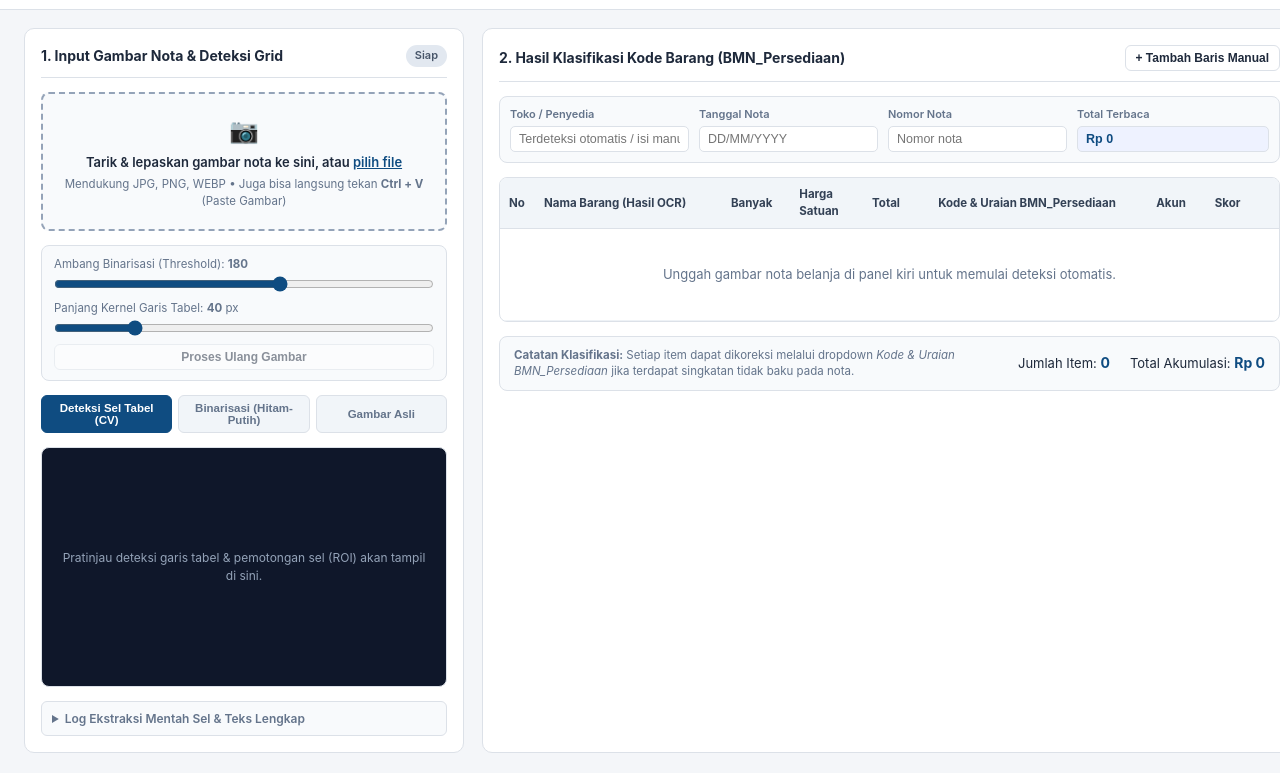
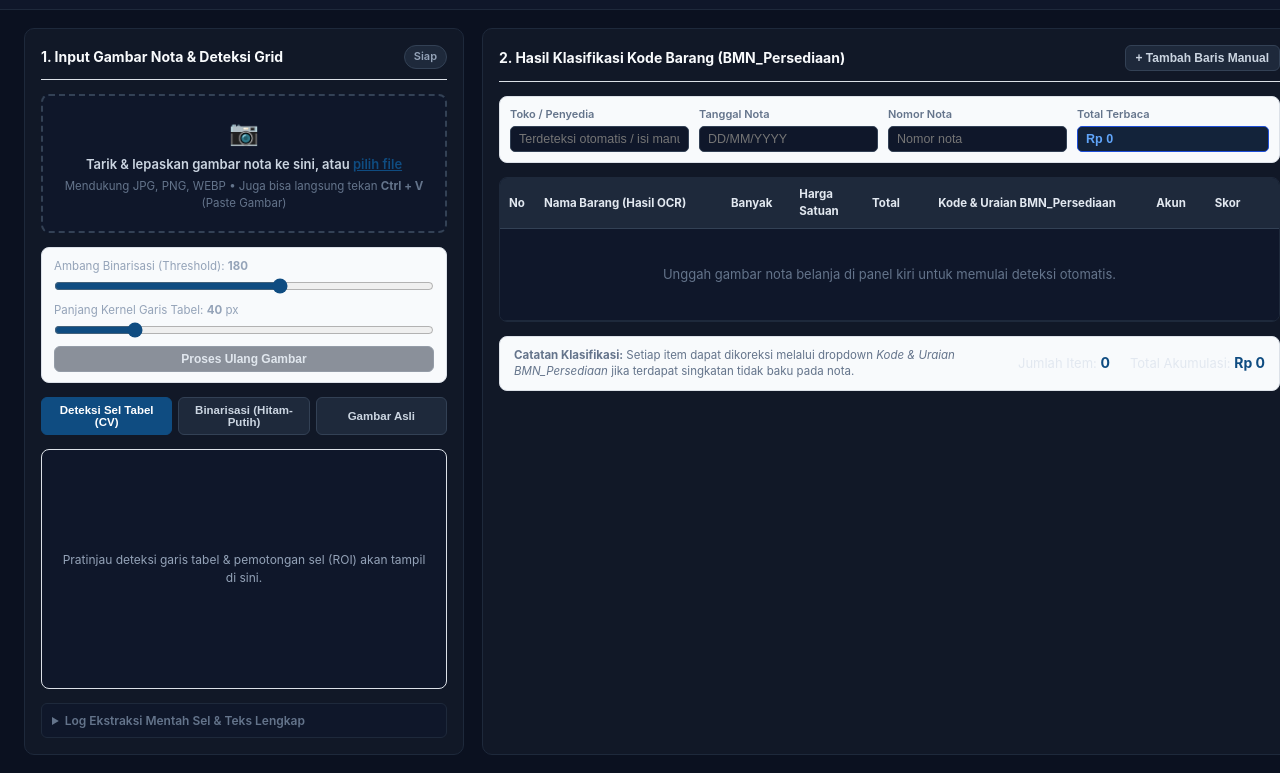
Before and after one commit to sxdlvte/persediaan, a browser extension: page index.html in a window 1280 px wide. Shown: the part 86-859 px from the top of the page. Drawn offline with Linux system fonts and the light colour scheme.

Commit message:
Gelapkan tampilan UI ke dark slate

```diff
--- a/styles.css
+++ b/styles.css
@@ -335,3 +335,137 @@ td input:focus, td select:focus {
   border-radius: 6px;
 }
 .modal-table-wrap { overflow-y: auto; flex: 1; }
+/* =========================================================
+   DARK SLATE THEME (MENJAGA LAYOUT & PROPORSI ASLI)
+   ========================================================= */
+body {
+  background-color: #0b1120 !important;
+  color: #e2e8f0 !important;
+}
+
+/* Header Atas */
+header, .app-header, .navbar {
+  background-color: #0f172a !important;
+  border-bottom: 1px solid #1e293b !important;
+}
+
+header h1, .app-header h1, .brand-title, h1, h2, h3 {
+  color: #f8fafc !important;
+}
+
+header p, .subtitle, .muted, small, label {
+  color: #94a3b8 !important;
+}
+
+/* Dua Panel Utama (Kiri & Kanan) */
+.card, .panel, .left-panel, .right-panel, section, .box {
+  background-color: #111827 !important;
+  border-color: #1e293b !important;
+  color: #e2e8f0 !important;
+}
+
+/* Kotak Drop Zone & Sub-kotak Parameter */
+#dropZone, .drop-zone {
+  background-color: #0f172a !important;
+  border-color: #334155 !important;
+  color: #cbd5e1 !important;
+}
+
+#dropZone:hover, #dropZone.dragover {
+  background-color: #162238 !important;
+  border-color: #38bdf8 !important;
+}
+
+.controls-box, .param-box, .summary-bar, .footer-note, details {
+  background-color: #0f172a !important;
+  border-color: #1e293b !important;
+  color: #cbd5e1 !important;
+}
+
+/* Input Teks, Angka & Metadata */
+input[type="text"],
+input[type="number"],
+input[type="search"],
+select {
+  background-color: #0f172a !important;
+  border: 1px solid #334155 !important;
+  color: #f1f5f9 !important;
+}
+
+input[type="text"]:focus,
+input[type="number"]:focus {
+  border-color: #38bdf8 !important;
+  outline: none !important;
+}
+
+/* Kotak Total Terbaca */
+#metaTotal {
+  background-color: #13233a !important;
+  border-color: #1d4ed8 !important;
+  color: #60a5fa !important;
+  font-weight: 700 !important;
+}
+
+/* Tombol Sekunder & Tab Non-Aktif */
+.tab-btn:not(.active),
+#btnAddRow,
+#btnMasterModal,
+#btnReprocess:disabled {
+  background-color: #1e293b !important;
+  border-color: #334155 !important;
+  color: #cbd5e1 !important;
+}
+
+.tab-btn:not(.active):hover,
+#btnAddRow:hover,
+#btnMasterModal:hover {
+  background-color: #273549 !important;
+  color: #ffffff !important;
+}
+
+/* Badge Prioritas Akun BPS di Header */
+.bps-filter, .filter-pill {
+  background-color: #13233a !important;
+  border-color: #1e40af !important;
+  color: #93c5fd !important;
+}
+
+/* Badge Status "Siap" */
+.badge-idle {
+  background-color: #1e293b !important;
+  color: #94a3b8 !important;
+  border: 1px solid #334155 !important;
+}
+
+/* Tabel Hasil Klasifikasi */
+.table-wrap, .table-container {
+  background-color: #0f172a !important;
+  border-color: #1e293b !important;
+}
+
+table thead th {
+  background-color: #1e293b !important;
+  color: #e2e8f0 !important;
+  border-bottom: 1px solid #334155 !important;
+}
+
+table tbody td {
+  background-color: #0f172a !important;
+  color: #e2e8f0 !important;
+  border-bottom: 1px solid #1e293b !important;
+}
+
+table tbody tr:hover td {
+  background-color: #162033 !important;
+}
+
+.empty-row td {
+  color: #64748b !important;
+}
+
+/* Modal Master Kode Barang */
+#masterModal .modal-content {
+  background-color: #111827 !important;
+  border: 1px solid #334155 !important;
+  color: #f1f5f9 !important;
+}
```
